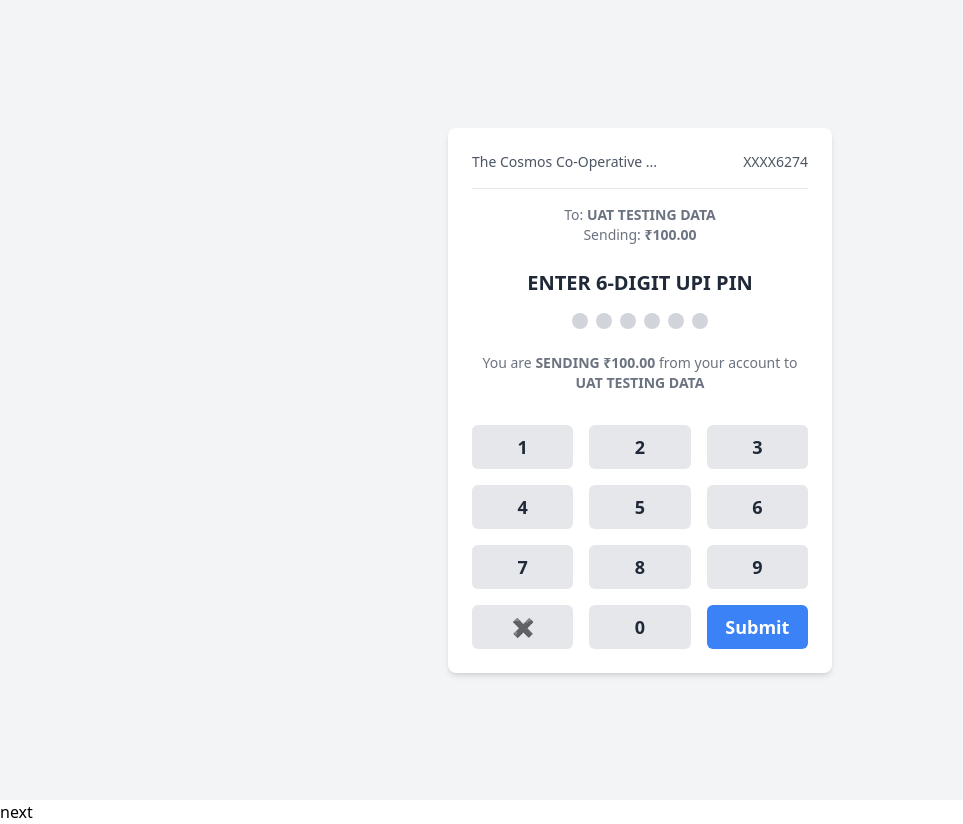
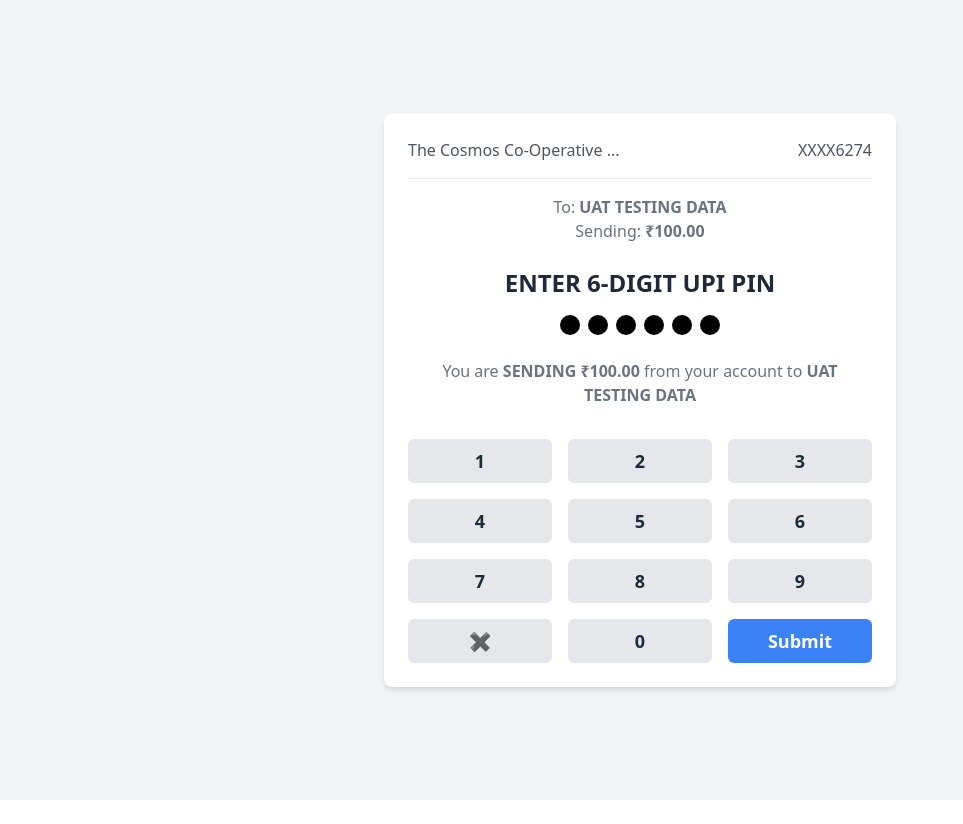
Before and after one commit to xoaeb/gff2024, an Angular app: page /upi in a window 1280 px wide. Shown: the whole page, without its empty margins (0-963 px from the left). After the commit the page ends 800 px from the top, so only its background shows below. Built offline with nearby package versions, Linux system fonts and the light colour scheme.

Commit message:
upi responsive

```diff
--- a/src/app/upi/upi.component.html
+++ b/src/app/upi/upi.component.html
@@ -1,29 +1,29 @@
-<body class="bg-gray-100 h-screen flex items-center justify-center">
-    <div class="container bg-white shadow-md rounded-lg p-6 max-w-sm mx-auto">
+<body class="bg-gray-100 min-h-screen flex items-center justify-center">
+    <div class="container bg-white shadow-md rounded-lg p-6 max-w-sm md:max-w-md lg:max-w-lg mx-auto">
         <!-- Header Section -->
         <div class="flex justify-between items-center border-b pb-4 mb-4">
-            <div class="text-sm text-gray-600 font-medium">The Cosmos Co-Operative ...</div>
-            <div class="text-sm text-gray-600 font-medium">XXXX6274</div>
+            <div class="text-sm md:text-base text-gray-600 font-medium">The Cosmos Co-Operative ...</div>
+            <div class="text-sm md:text-base text-gray-600 font-medium">XXXX6274</div>
         </div>
 
         <!-- PIN Entry Section -->
         <div class="pin-entry-section text-center">
             <div class="upi-details mb-6">
-                <p class="text-gray-500 text-sm">To: <span class="font-semibold">UAT TESTING DATA</span></p>
-                <p class="text-gray-500 text-sm">Sending: <span class="font-semibold">₹100.00</span></p>
+                <p class="text-gray-500 text-sm md:text-base">To: <span class="font-semibold">UAT TESTING DATA</span></p>
+                <p class="text-gray-500 text-sm md:text-base">Sending: <span class="font-semibold">₹100.00</span></p>
             </div>
             <div class="upi-input">
-                <h2 class="text-xl font-semibold text-gray-800 mb-4">ENTER 6-DIGIT UPI PIN</h2>
+                <h2 class="text-xl md:text-2xl font-semibold text-gray-800 mb-4">ENTER 6-DIGIT UPI PIN</h2>
                 <div class="flex justify-center space-x-2 mb-6">
                     <!-- Dots representing the PIN input -->
-                    <span class="dot w-4 h-4 bg-gray-300 rounded-full"></span>
-                    <span class="dot w-4 h-4 bg-gray-300 rounded-full"></span>
-                    <span class="dot w-4 h-4 bg-gray-300 rounded-full"></span>
-                    <span class="dot w-4 h-4 bg-gray-300 rounded-full"></span>
-                    <span class="dot w-4 h-4 bg-gray-300 rounded-full"></span>
-                    <span class="dot w-4 h-4 bg-gray-300 rounded-full"></span>
+                    <span class="dot w-4 h-4 md:w-5 md:h-5 bg-black rounded-full"></span>
+                    <span class="dot w-4 h-4 md:w-5 md:h-5 bg-black rounded-full"></span>
+                    <span class="dot w-4 h-4 md:w-5 md:h-5 bg-black rounded-full"></span>
+                    <span class="dot w-4 h-4 md:w-5 md:h-5 bg-black rounded-full"></span>
+                    <span class="dot w-4 h-4 md:w-5 md:h-5 bg-black rounded-full"></span>
+                    <span class="dot w-4 h-4 md:w-5 md:h-5 bg-black rounded-full"></span>
                 </div>
-                <div class="info text-gray-500 text-sm">
+                <div class="info text-gray-500 text-sm md:text-base">
                     <p>You are <strong>SENDING ₹100.00</strong> from your account to <strong>UAT TESTING DATA</strong></p>
                 </div>
             </div>
@@ -45,6 +45,8 @@
             <button class="bg-blue-500 text-white text-lg font-semibold py-2 rounded-md submit">Submit</button>
         </div>
     </div>
+    <!-- <button class="bg-blue-500 text-white py-2 px-4 rounded-md mt-4" onclick="nextPage()">Next</button> -->
 </body>
 
-<button (click)="nextPage()">next</button>
+
+<!-- <button (click)="nextPage()">next</button> -->
```
